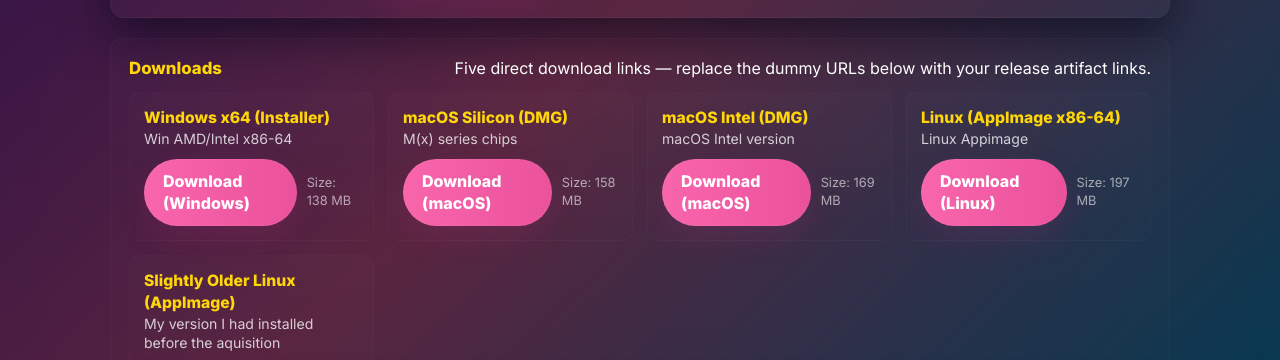
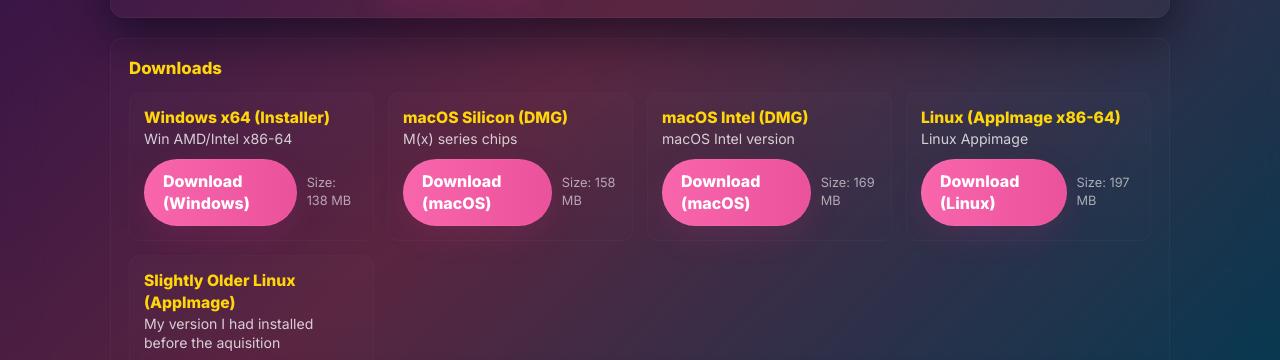
Before and after one commit to MikaSukie/BadlionArchive, a plain HTML site: page index.html in a window 1280 px wide. Shown: the part 396-756 px from the top of the page. Drawn offline with Linux system fonts and the light colour scheme.

Commit message:
Update index.html

```diff
--- a/index.html
+++ b/index.html
@@ -191,7 +191,6 @@
     <section id="downloads" class="downloads" aria-labelledby="downloads-title">
       <div style="display:flex;align-items:center;justify-content:space-between;gap:12px;flex-wrap:wrap">
         <h3 id="downloads-title" style="margin:0;font-size:1.05rem;color:var(--sun);font-weight:800">Downloads</h3>
-        <div class="note">Five direct download links — replace the dummy URLs below with your release artifact links.</div>
       </div>
 
       <div class="grid" style="margin-top:12px;">
```
